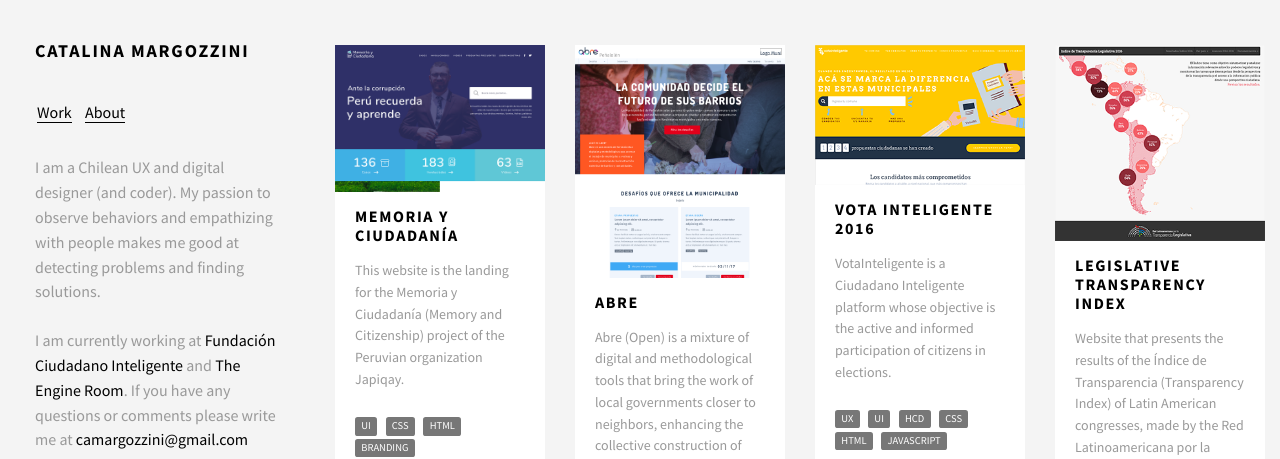
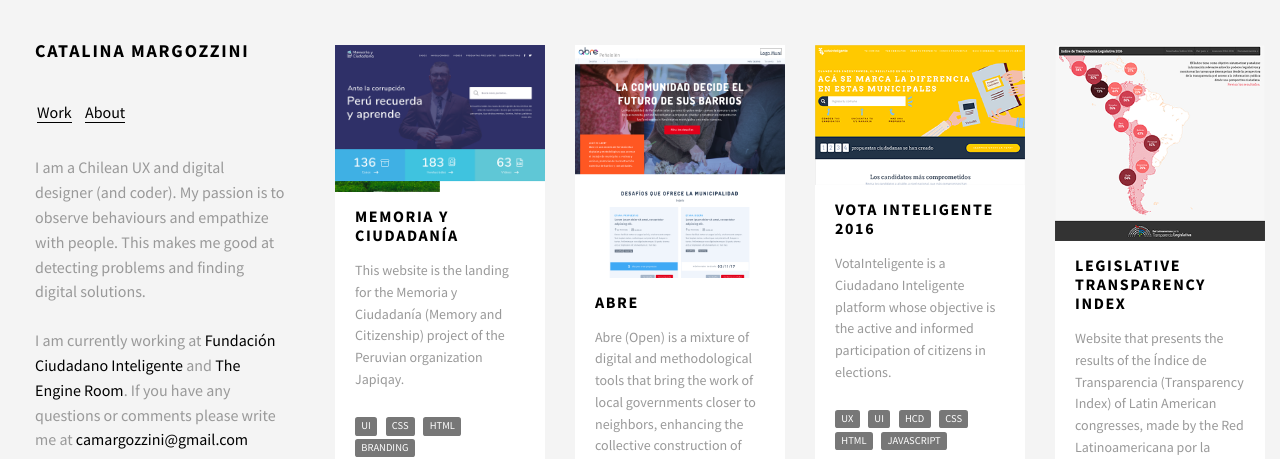
Before and after one commit to camargozzini/portafolio-camargozzini, a Jekyll site: the page built from index.md, in a window 1280 px wide. Shown: the top 459 px of the page. Built offline with Jekyll 4.4.1, drawn with Linux system fonts in a browser that asks for light colours; nearby versions of some CDN libraries.

Commit message:
Change in description

```diff
--- a/_config.yml
+++ b/_config.yml
@@ -8,7 +8,7 @@
 # Site settings
 title: Catalina Margozzini
 email: camargozzini@gmail.com
-description: "I am a Chilean UX and digital designer (and coder). My passion to observe behaviors and empathizing with people makes me good at detecting problems and finding solutions."
+description: "I am a Chilean UX and digital designer (and coder). My passion is to observe behaviours and empathize with people. This makes me good at detecting problems and finding digital solutions."
 baseurl: "http://camargozzini.com/" # the subpath of your site, e.g. /blog
 url: "http://camargozzini.com/" # the base hostname & protocol for your site
 twitter_username: camargozzini
```
